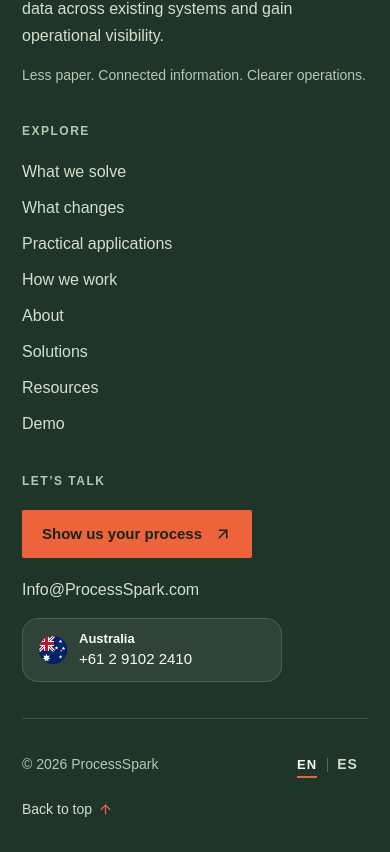
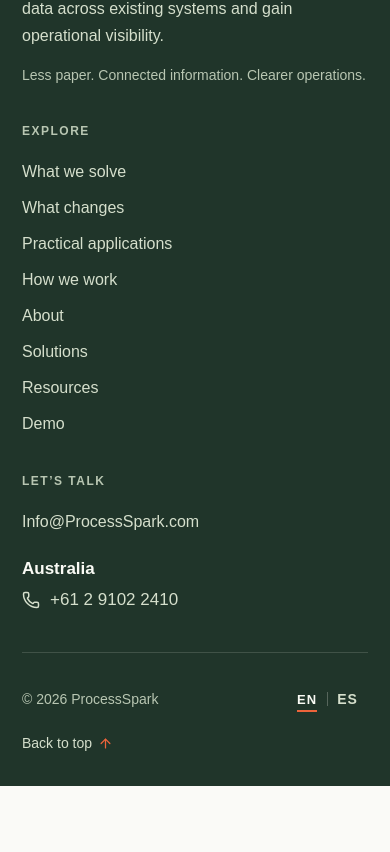
Before and after one commit to david-garcia-au/processspark-frontend, a Next.js app: page /en/about in a window 390 px wide. Shown: the part 1734-2586 px from the top of the page. After the commit the page ends 2520 px from the top, so only its background shows below. Built offline with nearby package versions, Linux system fonts and the light colour scheme; no server answers.

Commit message:
Simplify footer phone list and remove footer CTA button
Phone numbers are now a plain list (country, phone icon, number) instead of
flag cards. The footer 'Show us your process' button, its copy and styles
are removed.

```diff
--- a/app/footer.css
+++ b/app/footer.css
@@ -86,22 +86,6 @@ body .site-footer .site-footer-title {
   color: var(--orange-wash);
   text-decoration-color: var(--orange);
 }
-.site-footer-cta {
-  display: inline-flex;
-  align-items: center;
-  gap: 12px;
-  min-height: 48px;
-  padding: 0 20px;
-  border-radius: 4px;
-  background: var(--orange);
-  color: var(--forest-deep);
-  font-size: 15px;
-  font-weight: 700;
-  transition: background-color 0.15s ease;
-}
-.site-footer .site-footer-cta:hover {
-  background: var(--orange-hover);
-}
 .site-footer-email {
   display: block;
   width: fit-content;
@@ -150,7 +134,3 @@ body .site-footer .site-footer-title {
     flex-wrap: wrap;
   }
 }
-/* Phone cards: the ring is drawn on the card (a::after), not on the link. */
-.site-footer .phone-card-number:focus-visible {
-  outline: none;
-}
--- a/app/globals.css
+++ b/app/globals.css
@@ -1678,100 +1678,40 @@ h2 {
   text-decoration: underline;
 }
 
-/* Phone country cards (components/phone-cards.tsx). One card per ready number.
-   The link's ::after covers the whole card, so the tap target is the card. */
-.phone-cards {
+/* Contact numbers in the footer (components/phone-cards.tsx): country name,
+   then a phone icon and the tel: link. */
+.phone-list {
   list-style: none;
-  margin: 0;
+  margin: 24px 0 0;
   padding: 0;
   display: grid;
-  grid-template-columns: minmax(0, 260px);
-  gap: 12px;
-}
-.phone-card {
-  position: relative;
-  display: flex;
-  align-items: center;
-  gap: 12px;
-  min-height: 60px;
-  padding: 12px 16px;
-  border-radius: 16px;
-  border: 1px solid var(--line);
-  background: var(--surface);
-  color: var(--ink);
-}
-.phone-flag {
+  gap: 20px;
+}
+.phone-item-country {
   display: block;
-  flex: none;
-  width: 28px;
-  height: 28px;
-  border-radius: 50%;
-  overflow: hidden;
-}
-.phone-flag svg {
-  display: block;
-}
-.phone-card-text {
-  display: flex;
-  flex-direction: column;
-  min-width: 0;
-}
-.phone-card-country {
-  font-size: 13px;
+  font-size: 17px;
   font-weight: 600;
   line-height: 1.3;
-}
-.phone-card-number {
-  font-size: 15px;
-  font-weight: 500;
+  color: var(--on-dark);
+}
+.phone-item-number {
+  display: inline-flex;
+  align-items: center;
+  gap: 10px;
+  min-height: 32px;
+  margin-top: 4px;
+  font-size: 17px;
   line-height: 1.4;
-  color: inherit;
-  text-decoration: underline;
-  text-decoration-color: transparent;
-  text-underline-offset: 4px;
-  text-decoration-thickness: 1px;
-  transition:
-    color 0.15s ease,
-    text-decoration-color 0.15s ease;
-}
-.phone-card-number::after {
-  content: "";
-  position: absolute;
-  inset: -1px;
-  border-radius: 16px;
-}
-.phone-card-number:hover {
-  color: var(--orange-ink);
-  text-decoration-color: var(--orange-ink);
-}
-.phone-card-number:focus-visible {
-  outline: none;
-}
-.phone-card-number:focus-visible::after {
-  outline: 3px solid var(--orange-ink);
+  color: var(--on-dark-soft);
+  transition: color 0.15s ease;
+}
+.phone-item-number:hover {
+  color: var(--orange-wash);
+}
+.phone-item-number:focus-visible {
+  outline: 3px solid var(--orange-wash);
   outline-offset: 2px;
-}
-.phone-cards-dark .phone-card {
-  border-color: color-mix(in srgb, var(--on-dark) 14%, transparent);
-  background: color-mix(in srgb, var(--on-dark) 7%, transparent);
-  color: var(--on-dark);
-}
-.phone-cards-dark .phone-card-number:hover {
-  color: var(--orange-wash);
-  text-decoration-color: var(--orange);
-}
-.phone-cards-dark .phone-card-number:focus-visible::after {
-  outline-color: var(--orange-wash);
-}
-.phone-cards-dark {
-  margin-top: 16px;
-}
-/* Two numbers sit side by side in the contact section from 700px up. The
-   footer column is narrow, so its cards always stack. */
-@media (min-width: 700px) {
-  .phone-cards-light[data-count="2"] {
-    grid-template-columns: repeat(2, minmax(0, 260px));
-  }
+  border-radius: 4px;
 }
 /* Two-column contact section: the photo height in media.css is tuned to end
    level with the form. The call row adds height to the copy column, so the
--- a/components/flags.tsx
+++ /dev/null
@@ -1,85 +0,0 @@
-/**
- * Decorative round flags (28x28). The country name is always rendered next to
- * them, so they are hidden from assistive technology.
- */
-const size = 28;
-
-function star(cx: number, cy: number, outer: number, points: number) {
-  const inner = outer * (points === 5 ? 0.4 : 0.5);
-  const coords: string[] = [];
-  for (let i = 0; i < points * 2; i += 1) {
-    const radius = i % 2 === 0 ? outer : inner;
-    const angle = (Math.PI * i) / points - Math.PI / 2;
-    coords.push(
-      `${(cx + radius * Math.cos(angle)).toFixed(2)},${(cy + radius * Math.sin(angle)).toFixed(2)}`,
-    );
-  }
-  return coords.join(" ");
-}
-
-function Round({ children }: { children: React.ReactNode }) {
-  return (
-    <span className="phone-flag" aria-hidden="true">
-      <svg
-        viewBox={`0 0 ${size} ${size}`}
-        width={size}
-        height={size}
-        focusable="false"
-        aria-hidden="true"
-      >
-        {children}
-        <circle
-          cx="14"
-          cy="14"
-          r="13.5"
-          fill="none"
-          stroke="#000"
-          strokeOpacity="0.18"
-        />
-      </svg>
-    </span>
-  );
-}
-
-export function FlagAU() {
-  return (
-    <Round>
-      <rect width="28" height="28" fill="#012169" />
-      {/* Simplified Union Jack in the top-left canton */}
-      <g>
-        <rect width="15" height="15" fill="#012169" />
-        <path d="M0 0L15 15M15 0L0 15" stroke="#fff" strokeWidth="3" />
-        <path d="M0 0L15 15M15 0L0 15" stroke="#c8102e" strokeWidth="1" />
-        <path d="M7.5 0V15M0 7.5H15" stroke="#fff" strokeWidth="5" />
-        <path d="M7.5 0V15M0 7.5H15" stroke="#c8102e" strokeWidth="3" />
-      </g>
-      {/* Commonwealth star */}
-      <polygon points={star(7.5, 22, 4.2, 7)} fill="#fff" />
-      {/* Southern Cross */}
-      <polygon points={star(21.5, 5.5, 2, 5)} fill="#fff" />
-      <polygon points={star(17.5, 12, 2, 5)} fill="#fff" />
-      <polygon points={star(24.5, 12.5, 2, 5)} fill="#fff" />
-      <polygon points={star(21.5, 21, 2, 5)} fill="#fff" />
-      <polygon points={star(22.2, 14.8, 1.2, 5)} fill="#fff" />
-    </Round>
-  );
-}
-
-export function FlagES() {
-  return (
-    <Round>
-      <rect width="28" height="28" fill="#c60b1e" />
-      <rect y="7" width="28" height="14" fill="#ffc400" />
-    </Round>
-  );
-}
-
-const flags: Record<string, () => React.JSX.Element> = {
-  AU: FlagAU,
-  ES: FlagES,
-};
-
-export function Flag({ region }: { region: string }) {
-  const Component = flags[region];
-  return Component ? <Component /> : null;
-}
--- a/components/footer.tsx
+++ b/components/footer.tsx
@@ -1,4 +1,4 @@
-import { ArrowUp, ArrowUpRight } from "lucide-react";
+import { ArrowUp } from "lucide-react";
 import { Brand } from "@/components/header";
 import { LanguageSwitcher } from "@/components/language-switcher";
 import { SiteLink, sectionHref, type PageId } from "@/components/site-link";
@@ -85,16 +85,10 @@ export function Footer({
         </div>
         <div>
           <h2 className="site-footer-title">{copy.talkHeading}</h2>
-          <SiteLink
-            className="site-footer-cta"
-            href={sectionHref(lang, page, "#contact")}
-          >
-            {copy.cta} <ArrowUpRight size={18} aria-hidden="true" />
-          </SiteLink>
           <a className="site-footer-email" href={`mailto:${site.email}`}>
             {site.email}
           </a>
-          <PhoneCards lang={lang} variant="dark" />
+          <PhoneCards lang={lang} />
         </div>
       </div>
       <div className="shell">
--- a/components/phone-cards.tsx
+++ b/components/phone-cards.tsx
@@ -1,35 +1,29 @@
-import { Flag } from "@/components/flags";
+import { Phone } from "lucide-react";
 import type { Locale } from "@/lib/i18n/config";
 import { readyPhones } from "@/lib/site";
 
 type PhoneCardsProps = {
   lang: Locale;
-  /** light: contact section. dark: footer. */
-  variant: "light" | "dark";
 };
 
 /**
- * Small country cards (round flag, country name, tel: link), one per ready
- * number in the order of `phones` (lib/site.ts). Static markup: both numbers
- * are always shown, nothing depends on language or location.
+ * Plain contact list: country name, then a phone icon and the tel: link. One
+ * entry per ready number, in the order of `phones` (lib/site.ts). Static
+ * markup: every number is always shown, nothing depends on language or
+ * location. Used in the dark footer.
  */
-export function PhoneCards({ lang, variant }: PhoneCardsProps) {
+export function PhoneCards({ lang }: PhoneCardsProps) {
   const ready = readyPhones();
   if (ready.length === 0) return null;
   return (
-    <ul
-      className={`phone-cards phone-cards-${variant}`}
-      data-count={ready.length}
-    >
+    <ul className="phone-list">
       {ready.map((phone) => (
-        <li key={phone.region} className="phone-card">
-          <Flag region={phone.region} />
-          <span className="phone-card-text">
-            <span className="phone-card-country">{phone.label[lang]}</span>
-            <a className="phone-card-number" href={`tel:${phone.tel}`}>
-              {phone.display}
-            </a>
-          </span>
+        <li key={phone.region} className="phone-item">
+          <span className="phone-item-country">{phone.label[lang]}</span>
+          <a className="phone-item-number" href={`tel:${phone.tel}`}>
+            <Phone size={18} aria-hidden="true" />
+            {phone.display}
+          </a>
         </li>
       ))}
     </ul>
--- a/lib/i18n/en.ts
+++ b/lib/i18n/en.ts
@@ -475,7 +475,6 @@ export const en = {
       demo: "Demo",
     },
     talkHeading: "Let’s talk",
-    cta: "Show us your process",
     copyright: "© 2026 ProcessSpark",
     backToTop: "Back to top",
   },
--- a/lib/i18n/es.ts
+++ b/lib/i18n/es.ts
@@ -491,7 +491,6 @@ export const es: Dictionary = {
       demo: "Demo",
     },
     talkHeading: "Hablemos",
-    cta: "Muéstranos tu proceso",
     copyright: "© 2026 ProcessSpark",
     backToTop: "Volver arriba",
   },
--- a/lib/site.ts
+++ b/lib/site.ts
@@ -34,7 +34,7 @@ export const site = {
 } as const;
 
 /**
- * Phone numbers by region, shown as small country cards (components/phone-cards.tsx),
+ * Phone numbers by region, shown as a simple list in the footer (components/phone-cards.tsx),
  * in structured data and in llms.txt.
  *
  * To enable the Spain number, fill in display, tel and e164Dashed for region ES (full number supplied by David). Nothing else needs changing.
```
